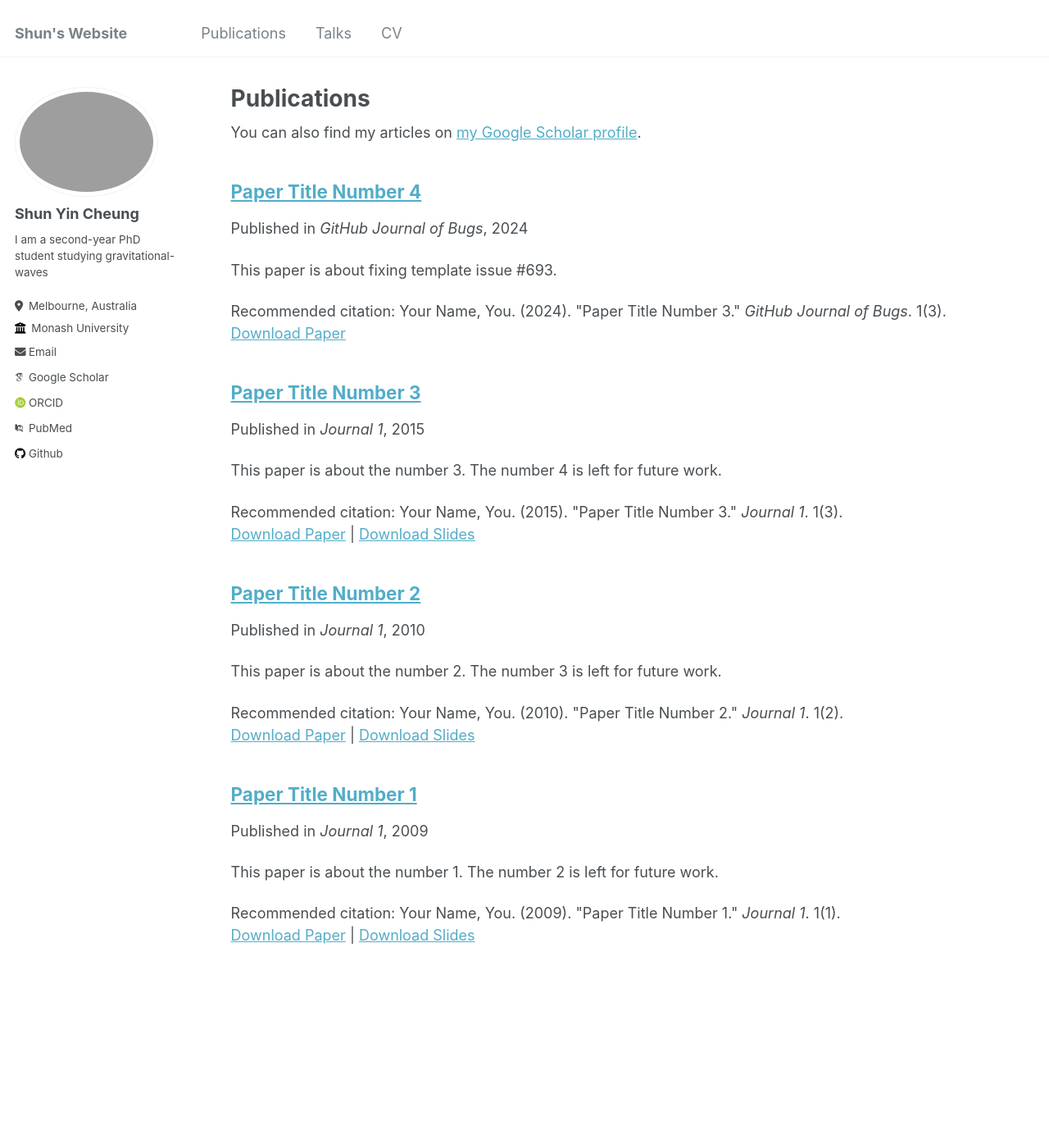
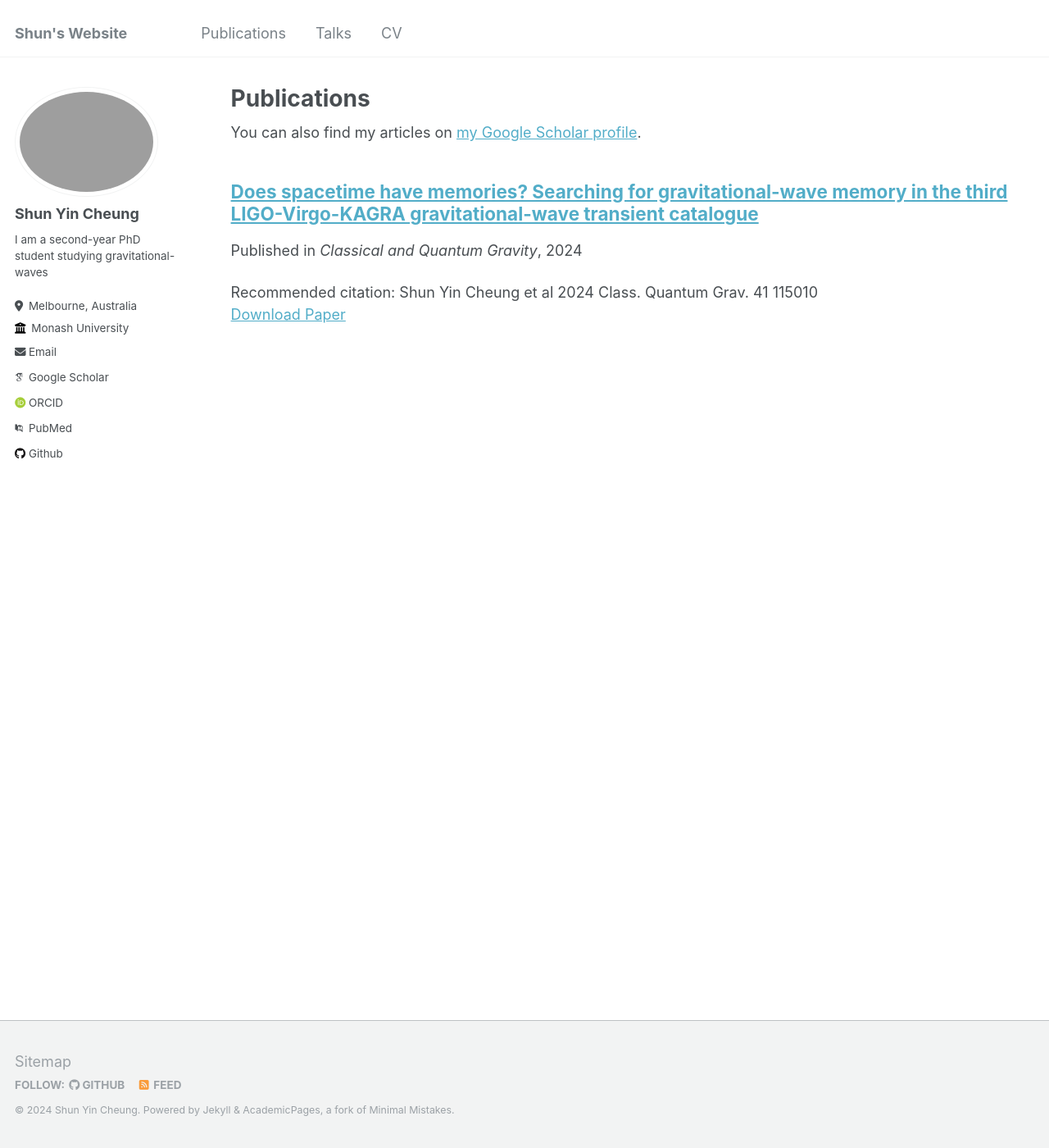
Before and after one commit to ShunYCheung/ShunYCheung.github.io, a Jekyll site: the page built from _pages/publications.md, in a window 1280 px wide and 1400 px high. Shown: the whole window at 82% size. Built offline with Jekyll 4.4.1, drawn with Linux system fonts in a browser that asks for light colours; some web fonts are replaced.

Commit message:
add paper

```diff
--- a/_publications/2010-10-01-paper-title-number-2.md
+++ /dev/null
@@ -1,13 +0,0 @@
----
-title: "Paper Title Number 2"
-collection: publications
-permalink: /publication/2010-10-01-paper-title-number-2
-excerpt: 'This paper is about the number 2. The number 3 is left for future work.'
-date: 2010-10-01
-venue: 'Journal 1'
-slidesurl: 'http://academicpages.github.io/files/slides2.pdf'
-paperurl: 'http://academicpages.github.io/files/paper2.pdf'
-citation: 'Your Name, You. (2010). &quot;Paper Title Number 2.&quot; <i>Journal 1</i>. 1(2).'
----
-
-The contents above will be part of a list of publications, if the user clicks the link for the publication than the contents of section will be rendered as a full page, allowing you to provide more information about the paper for the reader. When publications are displayed as a single page, the contents of the above "citation" field will automatically be included below this section in a smaller font.
--- a/_publications/2015-10-01-paper-title-number-3.md
+++ /dev/null
@@ -1,13 +0,0 @@
----
-title: "Paper Title Number 3"
-collection: publications
-permalink: /publication/2015-10-01-paper-title-number-3
-excerpt: 'This paper is about the number 3. The number 4 is left for future work.'
-date: 2015-10-01
-venue: 'Journal 1'
-slidesurl: 'http://academicpages.github.io/files/slides3.pdf'
-paperurl: 'http://academicpages.github.io/files/paper3.pdf'
-citation: 'Your Name, You. (2015). &quot;Paper Title Number 3.&quot; <i>Journal 1</i>. 1(3).'
----
-
-The contents above will be part of a list of publications, if the user clicks the link for the publication than the contents of section will be rendered as a full page, allowing you to provide more information about the paper for the reader. When publications are displayed as a single page, the contents of the above "citation" field will automatically be included below this section in a smaller font.
--- a/_publications/2024-02-17-paper-title-number-4.md
+++ /dev/null
@@ -1,12 +0,0 @@
----
-title: "Paper Title Number 4"
-collection: publications
-permalink: /publication/2024-02-17-paper-title-number-4
-excerpt: 'This paper is about fixing template issue #693.'
-date: 2024-02-17
-venue: 'GitHub Journal of Bugs'
-paperurl: 'http://academicpages.github.io/files/paper3.pdf'
-citation: 'Your Name, You. (2024). &quot;Paper Title Number 3.&quot; <i>GitHub Journal of Bugs</i>. 1(3).'
----
-
-The contents above will be part of a list of publications, if the user clicks the link for the publication than the contents of section will be rendered as a full page, allowing you to provide more information about the paper for the reader. When publications are displayed as a single page, the contents of the above "citation" field will automatically be included below this section in a smaller font.
--- a/_publications/2009-10-01-paper-title-number-1.md
+++ b/_publications/memory_paper.md
@@ -1,13 +1,12 @@
 ---
-title: "Paper Title Number 1"
+title: "Does spacetime have memories? Searching for gravitational-wave memory in the third LIGO-Virgo-KAGRA gravitational-wave transient catalogue"
 collection: publications
-permalink: /publication/2009-10-01-paper-title-number-1
-excerpt: 'This paper is about the number 1. The number 2 is left for future work.'
-date: 2009-10-01
-venue: 'Journal 1'
-slidesurl: 'http://academicpages.github.io/files/slides1.pdf'
-paperurl: 'http://academicpages.github.io/files/paper1.pdf'
-citation: 'Your Name, You. (2009). &quot;Paper Title Number 1.&quot; <i>Journal 1</i>. 1(1).'
+permalink: /publication/memory_paper
+excerpt: ''
+date: 2024-05-01
+venue: 'Classical and Quantum Gravity'
+paperurl: 'http://ShunYCheung.github.io\files\Cheung_2024_Class._Quantum_Grav._41_115010.pdf'
+citation: 'Shun Yin Cheung et al 2024 Class. Quantum Grav. 41 115010'
 ---
 
 The contents above will be part of a list of publications, if the user clicks the link for the publication than the contents of section will be rendered as a full page, allowing you to provide more information about the paper for the reader. When publications are displayed as a single page, the contents of the above "citation" field will automatically be included below this section in a smaller font.
```
Also changed, not shown: 1 other file.
